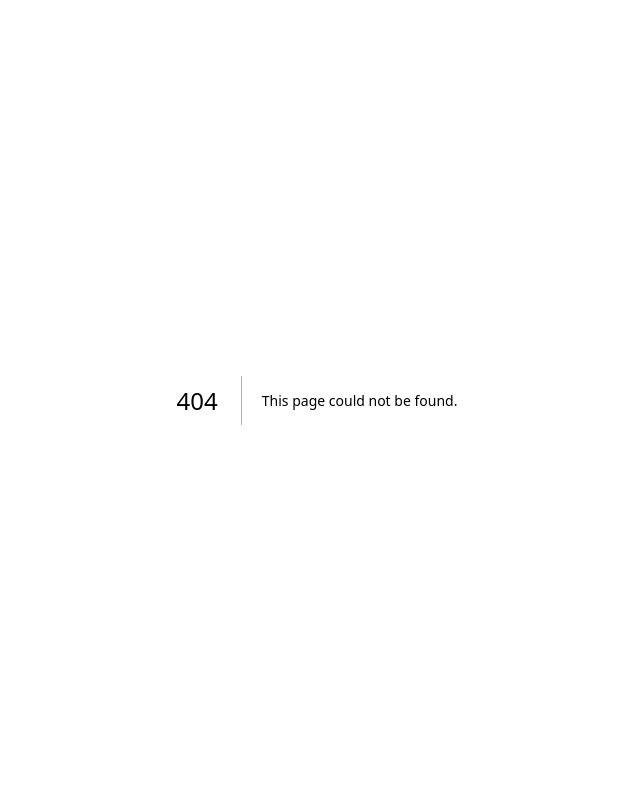
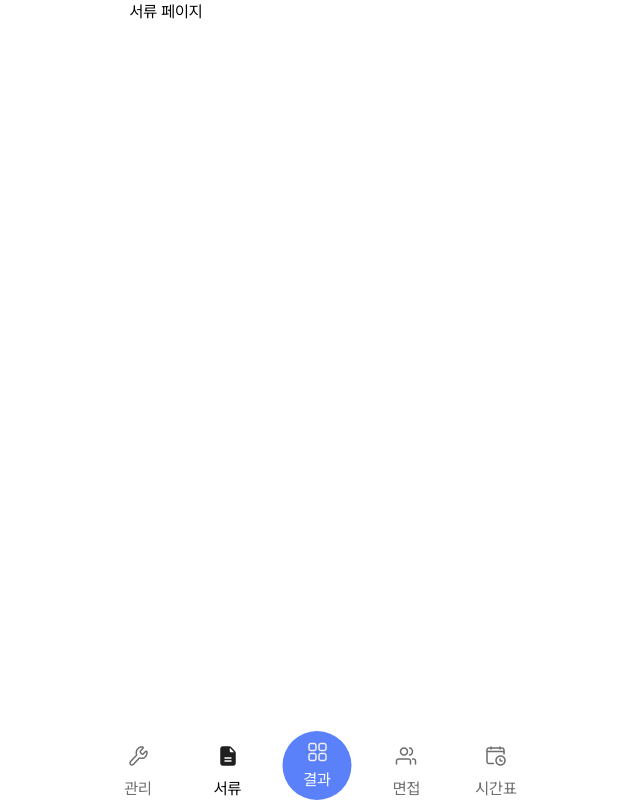
Before and after one commit to Konkuk-KUIT/CAMPUSFORM-Web, a Next.js app: page /document in a window 1280 px wide. Before the commit this address had no page. Shown: the whole page, without its empty margins (323-963 px from the left). Built offline with nearby package versions, Linux system fonts and the light colour scheme.

Commit message:
feat: 네비바 제작 및 연결용 페이지 추가

```diff
--- /dev/null
+++ b/src/app/document/page.tsx
@@ -0,0 +1,9 @@
+// 서류 페이지
+
+export default function SeoinTest() {
+  return (
+    <>
+      <div>서류 페이지</div>
+    </>
+  );
+}
--- /dev/null
+++ b/src/app/interview/page.tsx
@@ -0,0 +1,9 @@
+// 면접 페이지
+
+export default function SeoinTest() {
+  return (
+    <>
+      <div>면접 페이지</div>
+    </>
+  );
+}
--- a/src/app/layout.tsx
+++ b/src/app/layout.tsx
@@ -1,3 +1,4 @@
+import Navbar from '@/components/Navbar';
 import '@/style/globals.css';
 import localFont from 'next/font/local';
 
@@ -10,7 +11,8 @@ export default function RootLayout({ children }: { children: React.ReactNode })
     <html lang="ko">
       <body className={pretendard.className}>
         {' '}
-        <div className="w-full max-w-[375px] mx-auto min-h-screen bg-white">{children}</div>
+        <div className="w-full max-w-93.75 mx-auto min-h-screen bg-white">{children}</div>
+        <Navbar />
       </body>
     </html>
   );
--- /dev/null
+++ b/src/app/manage/page.tsx
@@ -0,0 +1,9 @@
+// 관리 페이지
+
+export default function SeoinTest() {
+  return (
+    <>
+      <div>관리 페이지</div>
+    </>
+  );
+}
--- /dev/null
+++ b/src/app/result/page.tsx
@@ -0,0 +1,9 @@
+// 결과 페이지
+
+export default function SeoinTest() {
+  return (
+    <>
+      <div>결과 페이지</div>
+    </>
+  );
+}
--- /dev/null
+++ b/src/app/schedule/page.tsx
@@ -0,0 +1,9 @@
+// 시간표 페이지
+
+export default function SeoinTest() {
+  return (
+    <>
+      <div>시간표 페이지</div>
+    </>
+  );
+}
--- /dev/null
+++ b/src/components/Navbar.tsx
@@ -0,0 +1,66 @@
+'use client';
+
+import Link from 'next/link';
+import Image from 'next/image';
+import { usePathname } from 'next/navigation';
+
+export default function Navbar() {
+  const pathname = usePathname();
+
+  const isManage = pathname.startsWith('/manage');
+  const isDocument = pathname.startsWith('/document');
+  const isInterview = pathname.startsWith('/interview');
+  const isSchedule = pathname.startsWith('/schedule');
+  const isResult = pathname.startsWith('/result');
+
+  return (
+    <nav className="fixed bottom-0 left-0 w-full h-16.25 bg-white z-10 text-10">
+      <div className="relative h-full">
+        <div className="grid grid-cols-5 items-center h-full mx-auto w-fit">
+          <Link href="/manage" className="flex flex-col items-center gap-2.25 px-6 py-2.25">
+            <Image src={isManage ? '/icons/tool.svg' : '/icons/tool-off.svg'} alt="관리" width={24} height={24} />
+            <span className={isManage ? 'text-black' : 'text-gray-500'}>관리</span>
+          </Link>
+
+          <Link href="/document" className="flex flex-col items-center gap-2.25 px-6 py-2.25">
+            <Image
+              src={isDocument ? '/icons/document.svg' : '/icons/document-off.svg'}
+              alt="서류"
+              width={24}
+              height={24}
+            />
+            <span className={isDocument ? 'text-black' : 'text-gray-500'}>서류</span>
+          </Link>
+          <div />
+
+          <Link href="/interview" className="flex flex-col items-center gap-2.25 px-6 py-2.25">
+            <Image
+              src={isInterview ? '/icons/interview.svg' : '/icons/interview-off.svg'}
+              alt="면접"
+              width={24}
+              height={24}
+            />
+            <span className={isInterview ? 'text-black' : 'text-gray-500'}>면접</span>
+          </Link>
+
+          <Link href="/schedule" className="flex flex-col items-center gap-2.25 px-6 py-2.25">
+            <Image
+              src={isSchedule ? '/icons/schedule.svg' : '/icons/schedule-off.svg'}
+              alt="시간표"
+              width={24}
+              height={24}
+            />
+            <span className={isSchedule ? 'text-black' : 'text-gray-500'}>시간표</span>
+          </Link>
+        </div>
+
+        <Link href="/result" className="absolute left-1/2 -translate-x-1/2 -top-1 flex flex-col items-center">
+          <div className="w-17.25 h-17.25 rounded-full bg-primary flex flex-col items-center justify-center">
+            <Image src={isResult ? '/icons/result.svg' : '/icons/result-off.svg'} alt="결과" width={24} height={24} />
+            <span className="mt-1 text-white">결과</span>
+          </div>
+        </Link>
+      </div>
+    </nav>
+  );
+}
```
